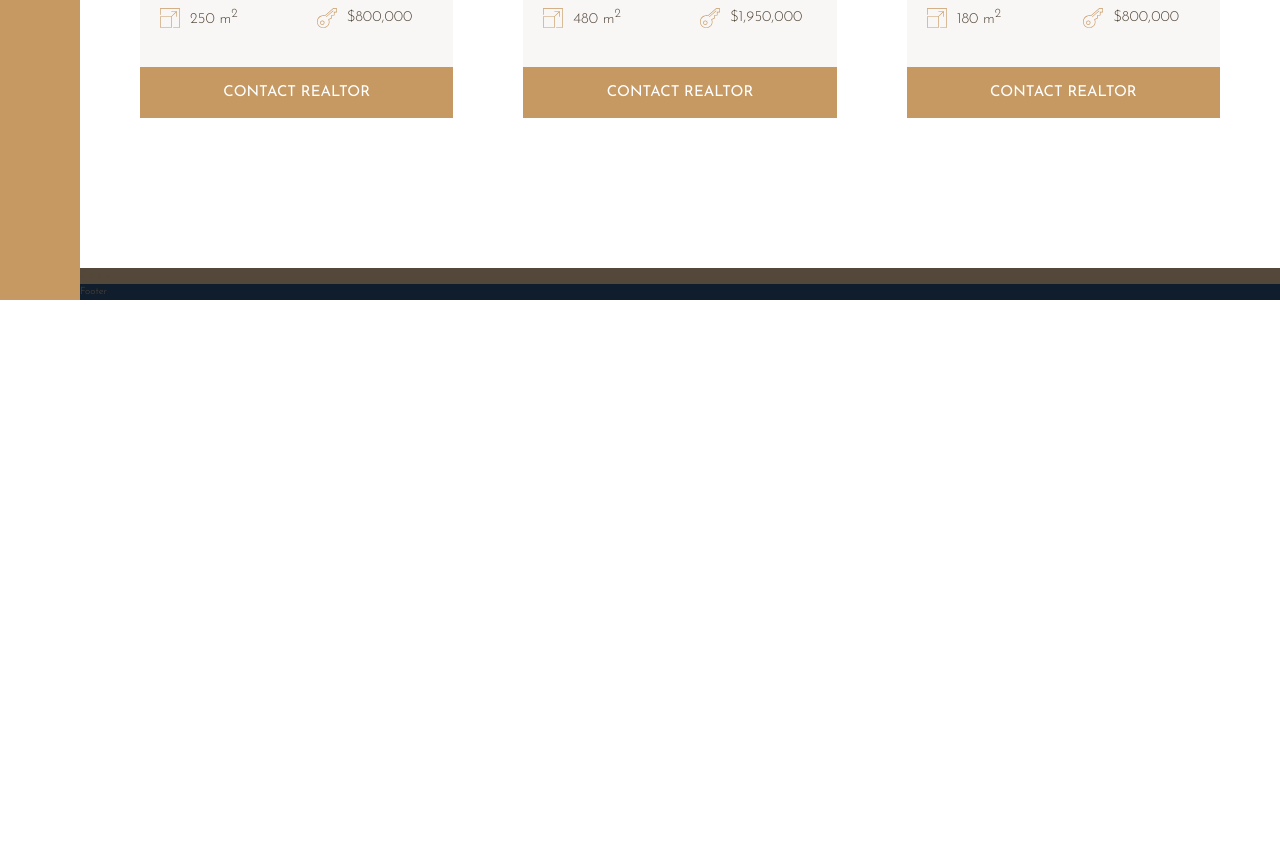
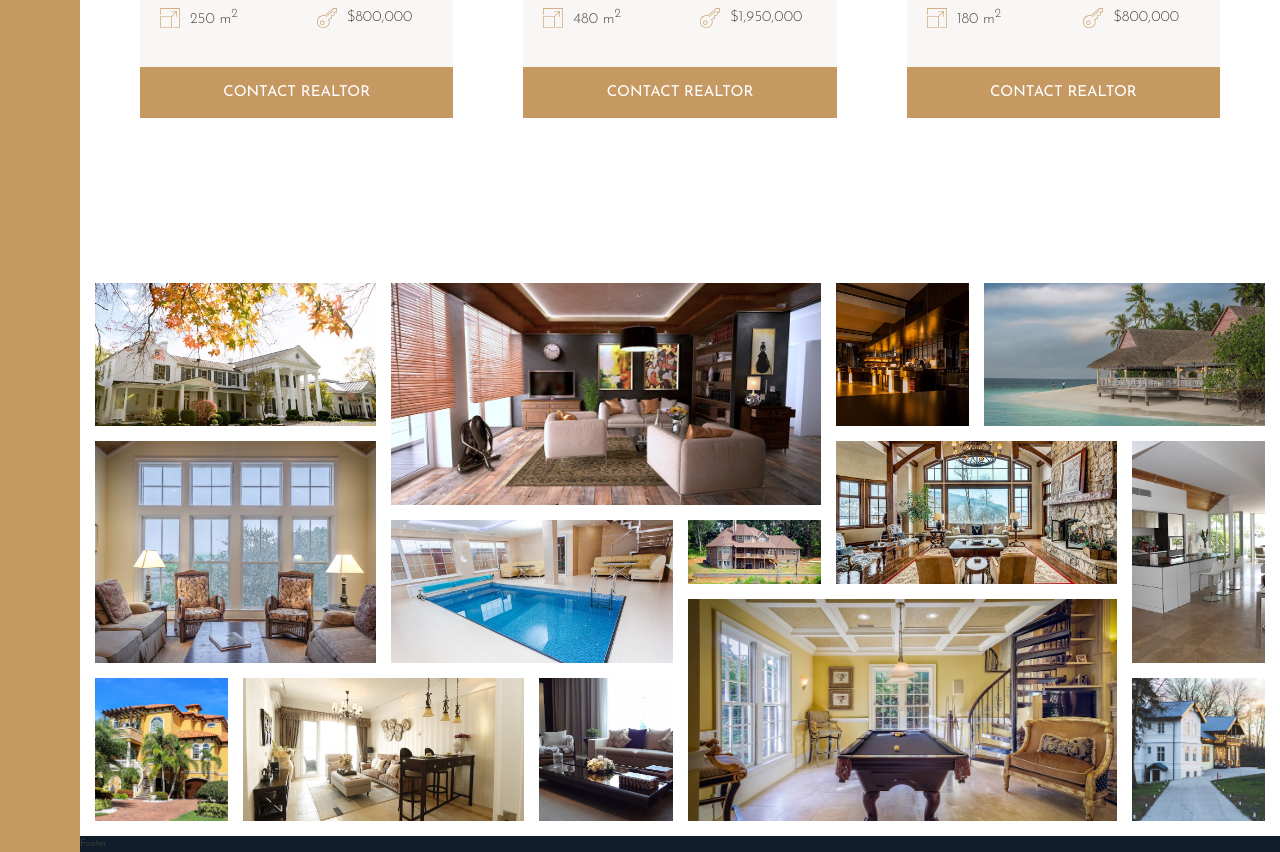
Before and after one commit to Volodymyr75/acvance-css-2, a website: page index.html in a window 1280 px wide. Shown: the part 2861-3713 px from the top of the page. Before the commit the page ends 3161 px from the top, so only its background shows below. Drawn offline with Linux system fonts and the light colour scheme.

Commit message:
implement gallery section

```diff
--- a/index.html
+++ b/index.html
@@ -295,7 +295,70 @@
         <button class="btn home__btn">Contact realtor</button>
       </div>
     </section>
-    <section class="gallery">Gallery</section>
+    <section class="gallery">
+      <figure class="gallery__item gallery__item--1">
+        <img src="img/gal-1.jpeg" alt="Gallery image 1" class="gallery__img" />
+      </figure>
+      <figure class="gallery__item gallery__item--2">
+        <img src="img/gal-2.jpeg" alt="Gallery image 2" class="gallery__img" />
+      </figure>
+      <figure class="gallery__item gallery__item--3">
+        <img src="img/gal-3.jpeg" alt="Gallery image 3" class="gallery__img" />
+      </figure>
+      <figure class="gallery__item gallery__item--4">
+        <img src="img/gal-4.jpeg" alt="Gallery image 4" class="gallery__img" />
+      </figure>
+      <figure class="gallery__item gallery__item--5">
+        <img src="img/gal-5.jpeg" alt="Gallery image 5" class="gallery__img" />
+      </figure>
+      <figure class="gallery__item gallery__item--6">
+        <img src="img/gal-6.jpeg" alt="Gallery image 6" class="gallery__img" />
+      </figure>
+      <figure class="gallery__item gallery__item--7">
+        <img src="img/gal-7.jpeg" alt="Gallery image 7" class="gallery__img" />
+      </figure>
+      <figure class="gallery__item gallery__item--8">
+        <img src="img/gal-8.jpeg" alt="Gallery image 8" class="gallery__img" />
+      </figure>
+      <figure class="gallery__item gallery__item--9">
+        <img src="img/gal-9.jpeg" alt="Gallery image 9" class="gallery__img" />
+      </figure>
+      <figure class="gallery__item gallery__item--10">
+        <img
+          src="img/gal-10.jpeg"
+          alt="Gallery image 10"
+          class="gallery__img"
+        />
+      </figure>
+      <figure class="gallery__item gallery__item--11">
+        <img
+          src="img/gal-11.jpeg"
+          alt="Gallery image 11"
+          class="gallery__img"
+        />
+      </figure>
+      <figure class="gallery__item gallery__item--12">
+        <img
+          src="img/gal-12.jpeg"
+          alt="Gallery image 12"
+          class="gallery__img"
+        />
+      </figure>
+      <figure class="gallery__item gallery__item--13">
+        <img
+          src="img/gal-13.jpeg"
+          alt="Gallery image 13"
+          class="gallery__img"
+        />
+      </figure>
+      <figure class="gallery__item gallery__item--14">
+        <img
+          src="img/gal-14.jpeg"
+          alt="Gallery image 14"
+          class="gallery__img"
+        />
+      </figure>
+    </section>
     <footer class="footer">Footer</footer>
   </body>
 </html>
--- a/sass/_gallery.scss
+++ b/sass/_gallery.scss
@@ -1,4 +1,77 @@
 .gallery {
-  background-color: $color-grey-dark-1;
   grid-column: full-start / full-end;
+
+  display: grid;
+  grid-template-columns: repeat(8, 1fr);
+  grid-template-rows: repeat(7, 5vw);
+  gap: 1.5rem;
+  padding: 1.5rem;
+
+  &__item {
+    &--1 {
+      grid-row: 1 / span 2;
+      grid-column: 1 / span 2;
+    }
+
+    &--2 {
+      grid-row: 1 / span 3;
+      grid-column: 3 / span 3;
+    }
+
+    &--3 {
+      grid-row: 1 / span 2;
+      grid-column: 6 / 7;
+    }
+    &--4 {
+      grid-row: 1 / span 2;
+      grid-column: 7 / -1;
+    }
+    &--5 {
+      grid-row: 3 / span 3;
+      grid-column: 1 / span 2;
+    }
+    &--6 {
+      grid-row: 4 / span 2;
+      grid-column: 3 / span 2;
+    }
+    &--7 {
+      grid-row: 4 / 5;
+      grid-column: 5 / 6;
+    }
+    &--8 {
+      grid-row: 3 / span 2;
+      grid-column: 6 / span 2;
+    }
+    &--9 {
+      grid-row: 3 / span 3;
+      grid-column: 8 / -1;
+    }
+    &--10 {
+      grid-row: 6 / span 2;
+      grid-column: 1 / 2;
+    }
+    &--11 {
+      grid-row: 6 / span 2;
+      grid-column: 2 / span 2;
+    }
+    &--12 {
+      grid-row: 6 / span 2;
+      grid-column: 4 / 5;
+    }
+    &--13 {
+      grid-row: 5 / span 3;
+      grid-column: 5 / span 3;
+    }
+    &--14 {
+      grid-row: 6 / span 2;
+      grid-column: 8 / -1;
+    }
+  }
+
+  &__img {
+    display: block;
+    width: 100%;
+    height: 100%;
+    object-fit: cover;
+  }
 }
```
Also changed, not shown: css/style.css.
